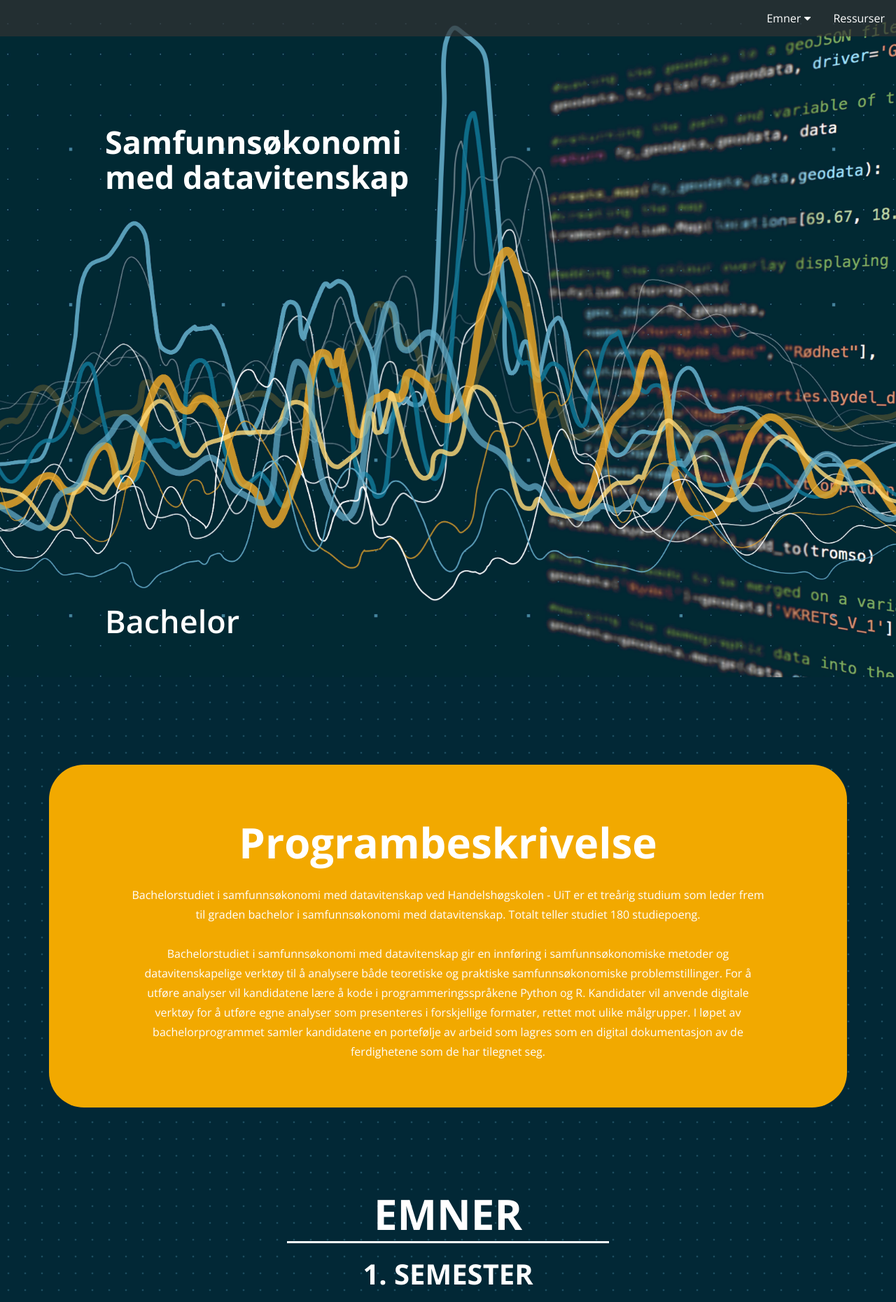
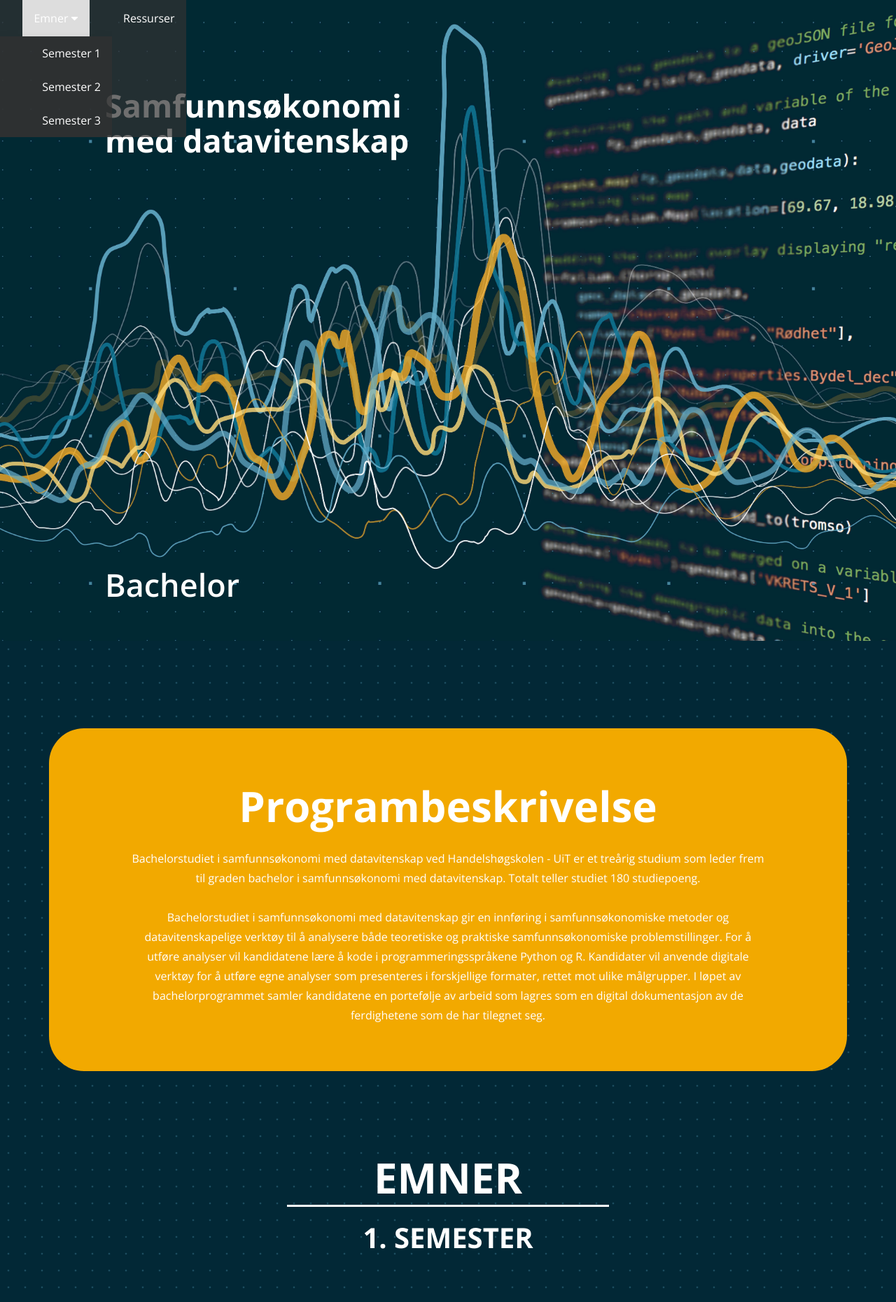
Before and after one commit to uit-econ/uit-econ.github.io, a Jekyll site: the page built from index.md, in a window 1280 px wide. Shown: the top 1861 px of the page at 70% size. Built offline with Jekyll 4.4.1, drawn with Linux system fonts in a browser that asks for light colours.

Commit message:
Update navheader.html

```diff
--- a/_includes/navheader.html
+++ b/_includes/navheader.html
@@ -53,6 +53,8 @@
 .topbar {
   overflow: hidden;
   background-color: rgba(51,51,51,0.7);
+  position: fixed;
+  z-index: 100;
 }
 
 /* Links inside the navbar */
@@ -85,7 +87,7 @@
 
 /* Add a red background color to navbar links on hover */
 .topbar a:hover, .dropdown:hover .dropbtn {
-  background-color: red;
+  background-color: #ddd;
 }
 
 /* Dropdown content (hidden by default) */
```
